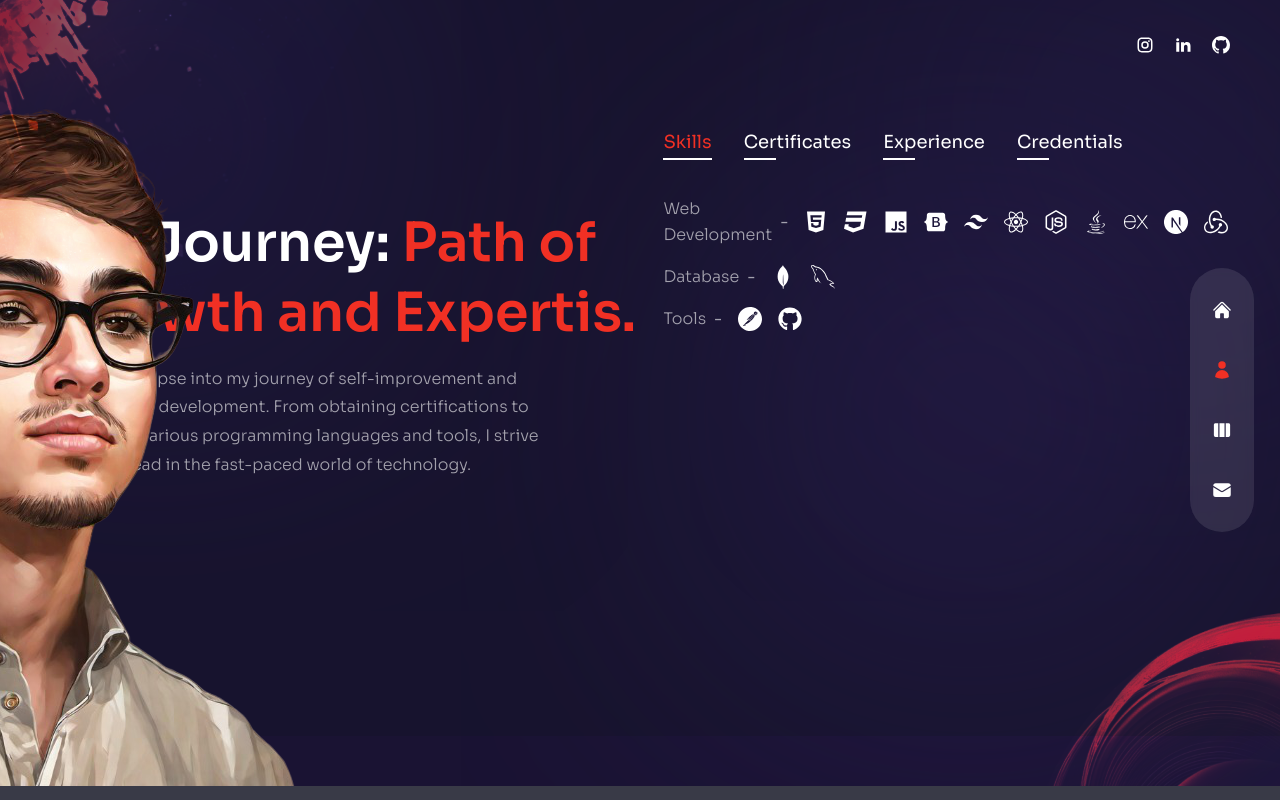
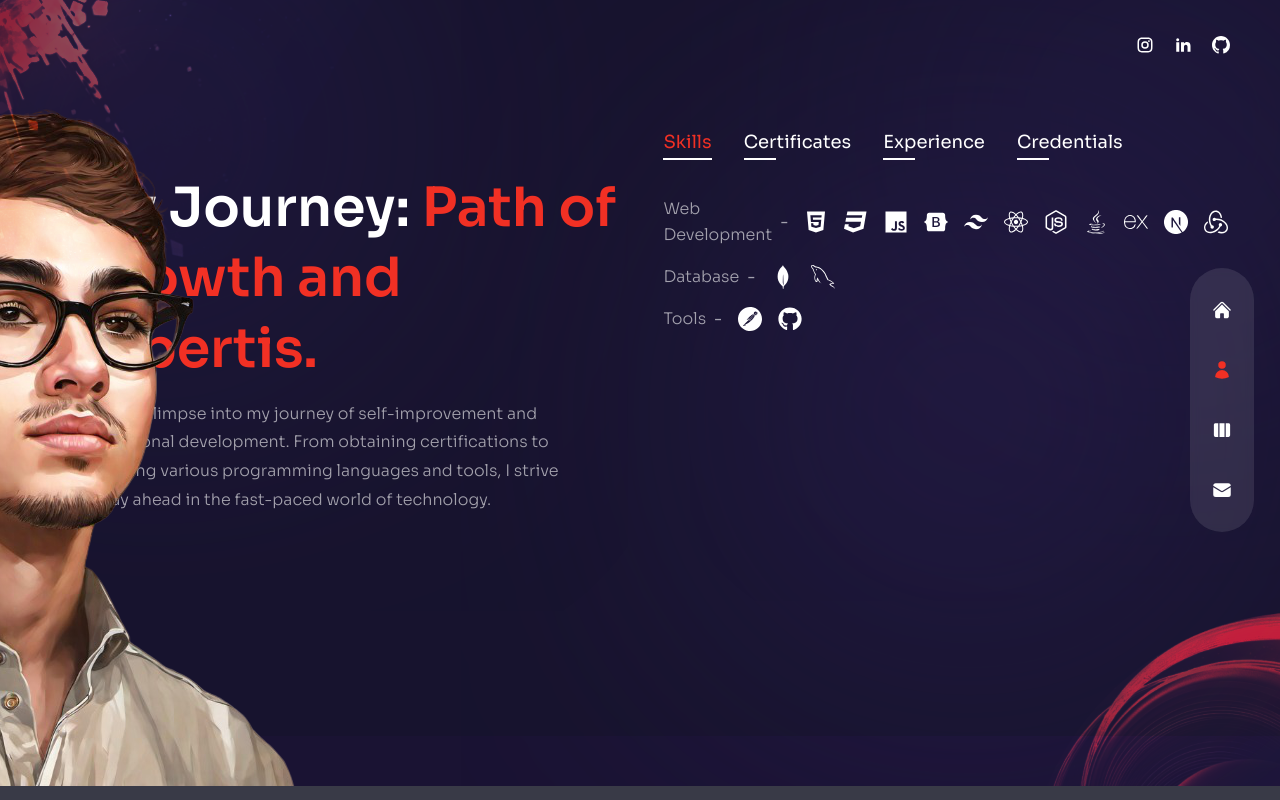
Before and after one commit to Tiwari-Niket/portfolio, a Next.js app: page /about in a window 1280 px wide. Built offline with nearby package versions, Linux system fonts and the light colour scheme.

Commit message:
Update index.js

```diff
--- a/pages/about/index.js
+++ b/pages/about/index.js
@@ -118,7 +118,7 @@
       </motion.div>
       <div className='container mx-auto h-full flex flex-col items-center xl:flex-row gap-x-6'>
         {/* text */}
-        <div className='flex-1 flex flex-col justify-center'>
+        <div className='flex-1 flex flex-col justify-center p-5'>
           <motion.h2 variants={fadeIn('right', 0.2)} initial='hidden' animate='show' exit='hidden' className='h2'>My Journey: <span className='text-accent'>Path of Growth and Expertis.</span></motion.h2>
           <motion.p variants={fadeIn('right', 0.4)} initial='hidden' animate='show' exit='hidden' className='max-w-[500px] mx-auto xl:mx-0 mb-6 xl:mb-12 px-2 xl:px-0'>Here&apos;s a glimpse into my journey of self-improvement and professional development. From obtaining certifications to mastering various programming languages and tools, I strive to stay ahead in the fast-paced world of technology.</motion.p>
         </div>
```
